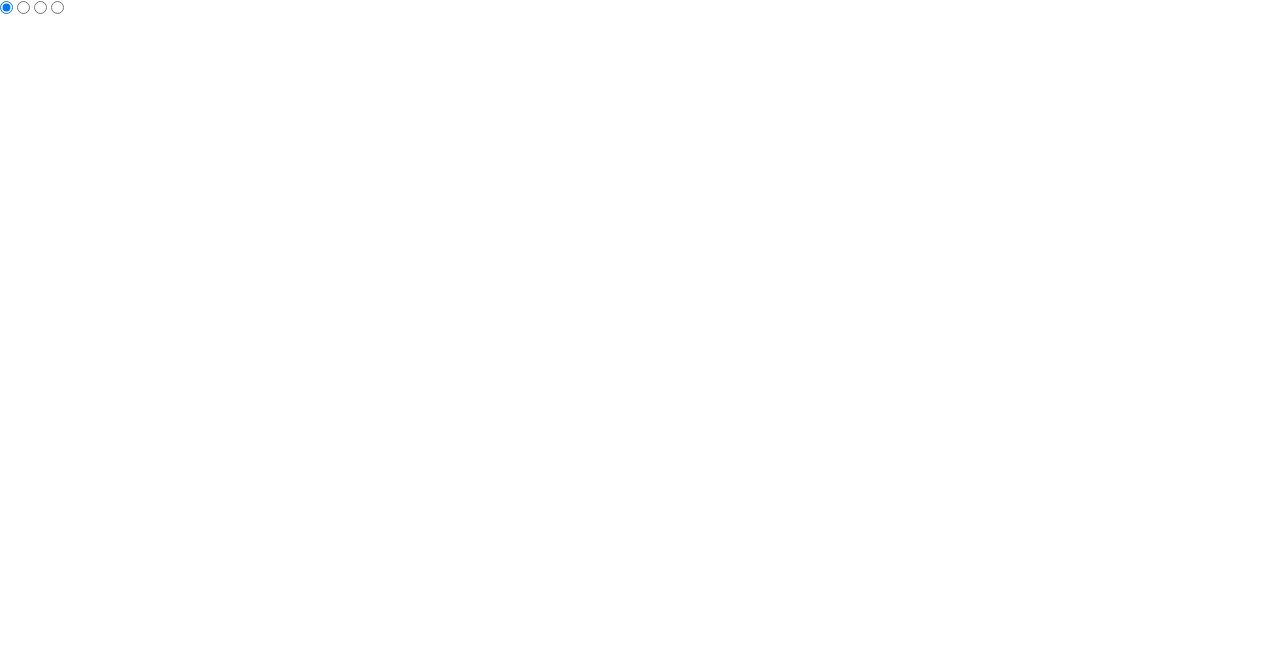
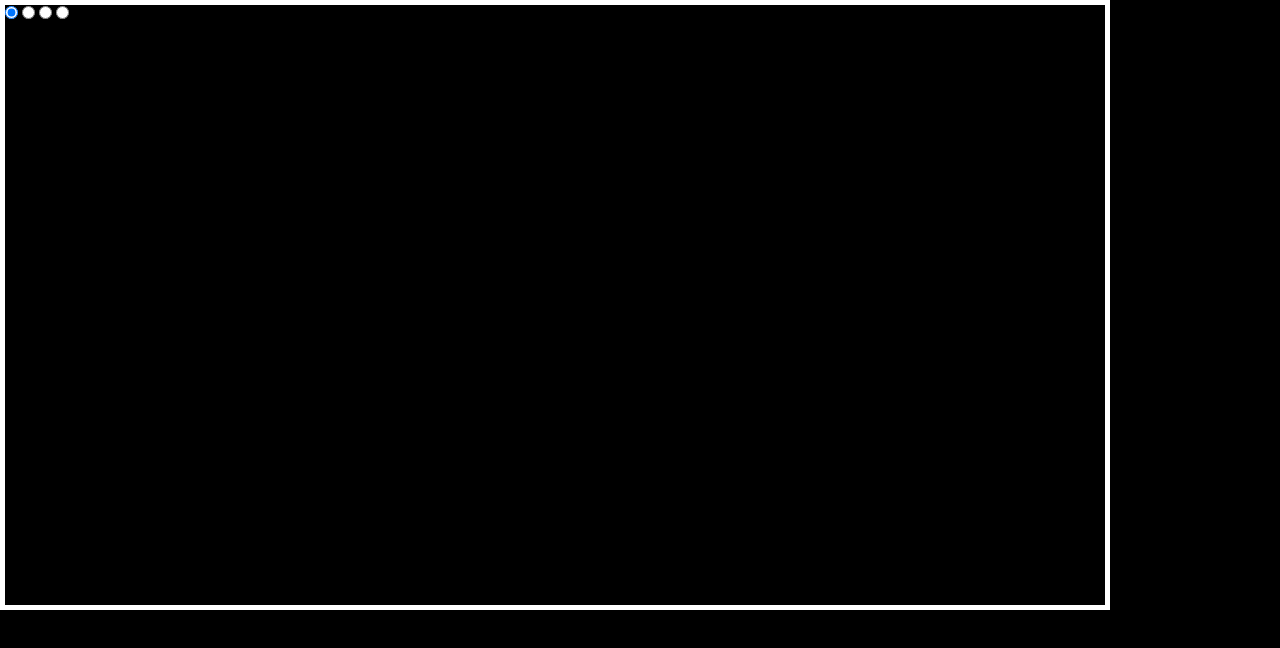
Before and after one commit to fujioto/cssNewSlider, a plain HTML site: page index.html in a window 1280 px wide. Drawn offline with Linux system fonts and the light colour scheme.

Commit message:
add style slider

```diff
--- a/style.css
+++ b/style.css
@@ -2,3 +2,14 @@
     margin: 0;
     padding: 0;
 }
+
+body {
+    background-color: black;
+}
+
+.slider {
+    width: 1100px;
+    height: 600px;
+    overflow: hidden;
+    border: 5px solid white;
+}
```
